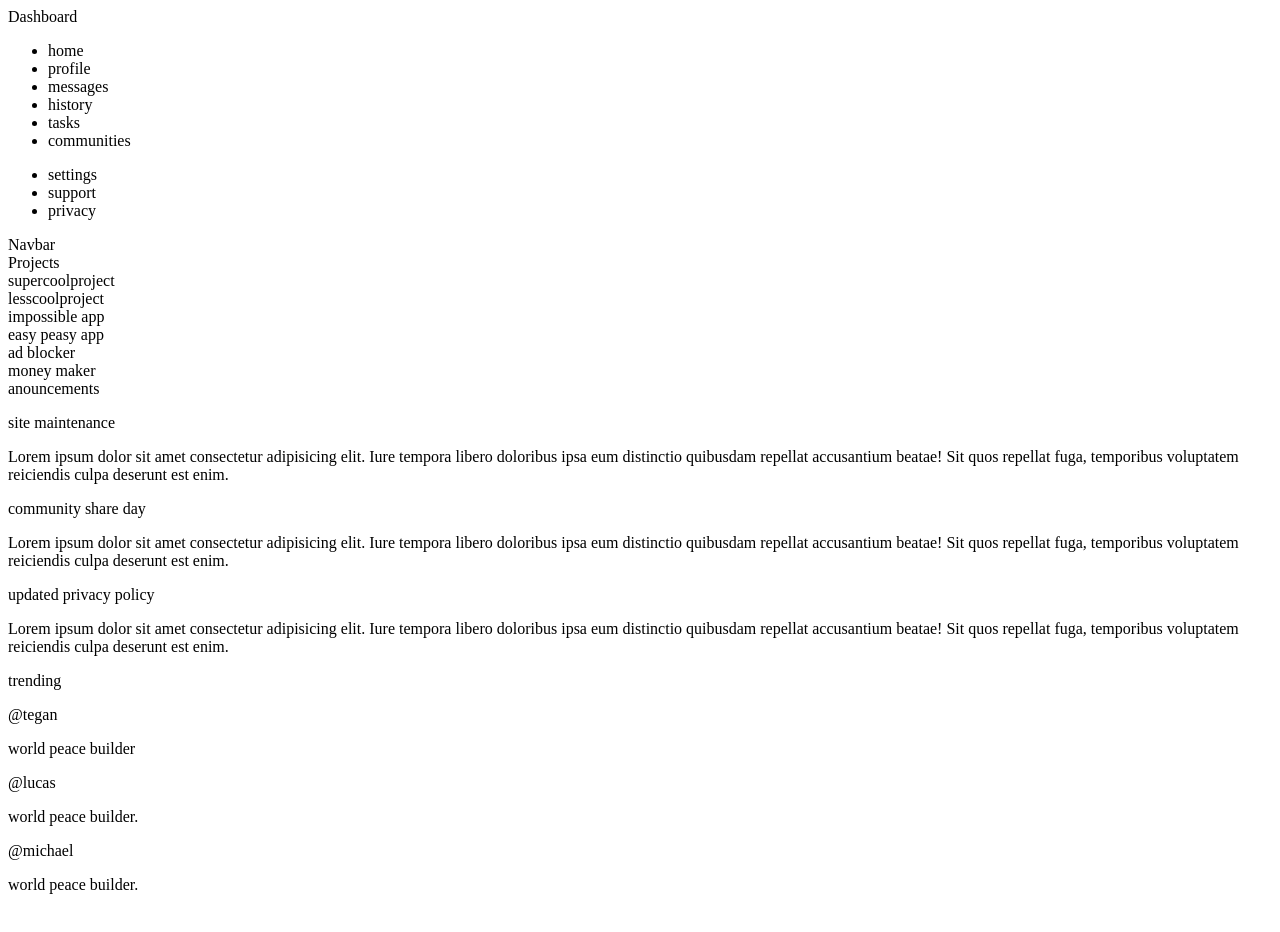
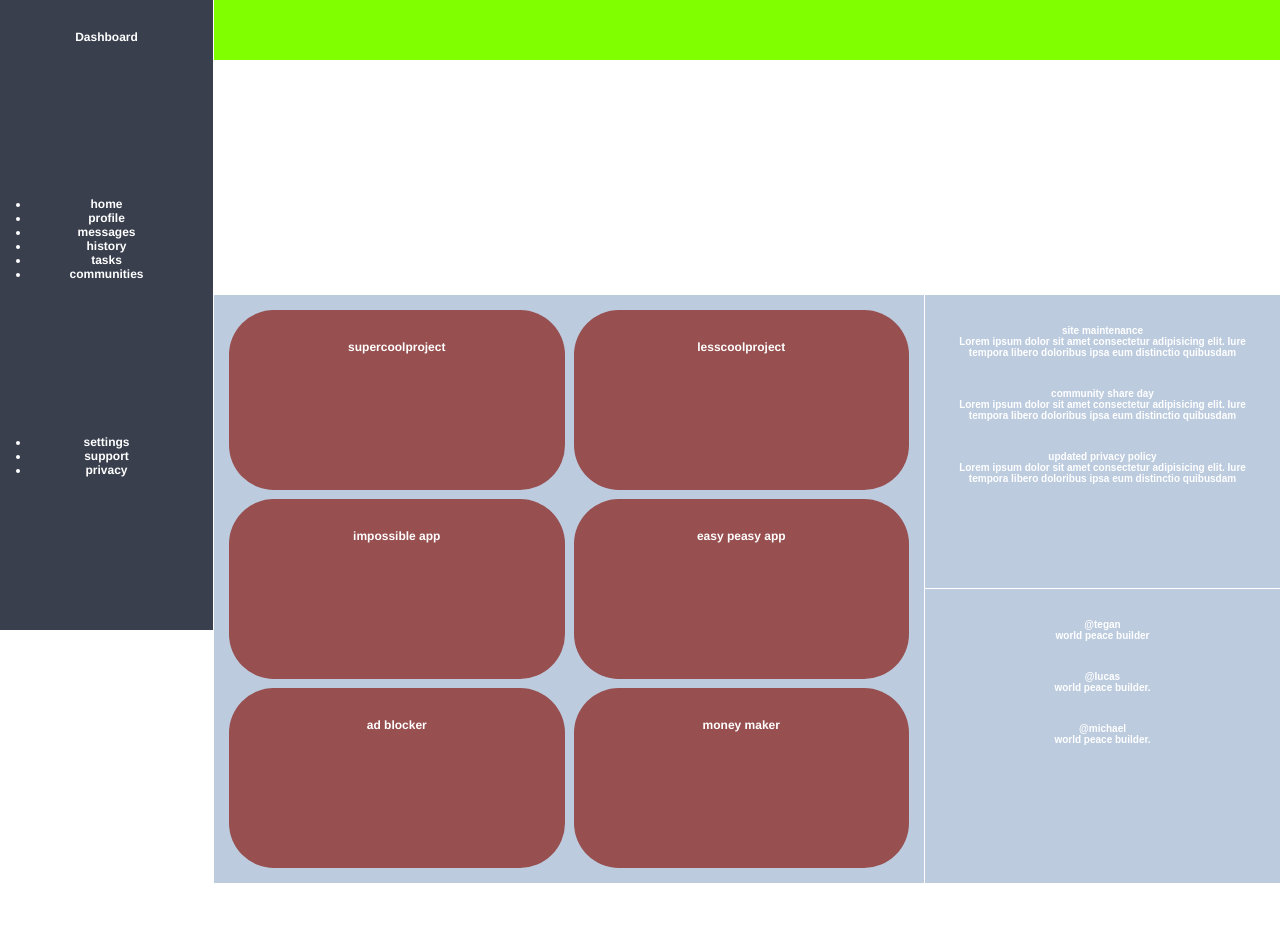
Before and after one commit to hapalua-star/adminDashboard, a plain HTML site: page index.html in a window 1280 px wide. Before the commit the page ends 910 px from the top, so only its background shows below. Drawn offline with Linux system fonts and the light colour scheme.

Commit message:
push main content upwards next to navbar

```diff
--- a/index.html
+++ b/index.html
@@ -34,7 +34,8 @@
          </div>
        </div>
 
-       <div class="navbar">Navbar
+       <div class="navbar">
+
 
 
 
@@ -45,44 +46,74 @@
 
        </div>
 
-       <div class ="maincontent">Projects
+       <div class ="maincontent">
 
-           <div class="supercoolproject">supercoolproject
+         <div class="card">
+
+           <div class="p">supercoolproject
 
            </div>
 
-           <div class="lesscoolproject">lesscoolproject
+         </div>
+
+
+         <div class="card">
+
+           <div class="p">lesscoolproject
 
            </div>
 
-           <div class="impossible app">impossible app
+         </div>
+
+
+         <div class="card">
+
+           <div class="p">impossible app
 
            </div>
 
-           <div class="easy peasy app">easy peasy app
+         </div>
+
+         <div class="card">
+
+           <div class="p">easy peasy app
 
            </div>
 
-           <div class="ad blocker">ad blocker
+         </div>
+
+
+         <div class="card">
+
+           <div class="p">ad blocker
 
            </div>
 
-           <div class="money maker">money maker
+         </div>
+
+         <div class="card">
+
+           <div class="p">money maker
 
            </div>
+
+         </div>
 
 
         </div>
 
-        <div class="anouncements">anouncements
+
+
+
+
+        <div class="anouncements">
 
             <div class ="group">
                <p class="site maintenance">site maintenance
                </p>
                 <p>Lorem ipsum dolor sit amet consectetur adipisicing elit.
                      Iure tempora libero doloribus ipsa eum distinctio quibusdam
-                      repellat accusantium beatae! Sit quos repellat fuga,
-                       temporibus voluptatem reiciendis culpa deserunt est enim.</p>
+                      </p>
 
             </div>
 
@@ -92,8 +123,7 @@
                 </p>
                  <p>Lorem ipsum dolor sit amet consectetur adipisicing elit.
                       Iure tempora libero doloribus ipsa eum distinctio quibusdam
-                       repellat accusantium beatae! Sit quos repellat fuga,
-                        temporibus voluptatem reiciendis culpa deserunt est enim.</p>
+                       </p>
 
              </div>
 
@@ -103,8 +133,7 @@
                 </p>
                  <p>Lorem ipsum dolor sit amet consectetur adipisicing elit.
                       Iure tempora libero doloribus ipsa eum distinctio quibusdam
-                       repellat accusantium beatae! Sit quos repellat fuga,
-                        temporibus voluptatem reiciendis culpa deserunt est enim.</p>
+                       </p>
 
              </div>
 
@@ -114,7 +143,7 @@
 
 
 
-             <div class="trending">trending
+             <div class="trending">
 
                 <div class ="group">
                    <p class="@tegan">@tegan
--- a/style.css
+++ b/style.css
@@ -0,0 +1,101 @@
+*{
+    margin: 0;
+    padding:0;
+
+}
+
+.container{
+    text-align: center;
+    display:grid;
+    grid-template-columns: .6fr 2fr 1fr;
+    grid-template-rows:1fr 1fr 1fr 1fr ;
+    gap:1px;
+
+}
+
+.container div{
+  padding:15px;
+  font-size: 12px;
+  font-family: Helvetica;
+  font-weight: bold;
+  color: white;
+
+
+}
+
+.sidebar{
+background-color: #393f4d;
+display: grid;
+grid-column: 1/2;
+height:600px;
+grid-row: 1/4;
+
+}
+
+.maincontent{
+   background-color: #bccbde;
+   display:grid;
+   grid-template-columns: repeat(auto-fit,minmax(250px,1fr));
+   grid-row: 2/4;
+   gap:9px;
+
+}
+
+.maincontent p{
+  font-size: 18px;
+  font-family: sans-serif;
+  color:rgb(7, 7, 7);
+  text-align: left;
+
+}
+
+.maincontent .card{
+
+    background-color: #974f4f;
+    color:black;
+    text-align: center;
+    height: 150px;
+    border-radius: 45px;
+}
+
+
+
+
+
+.anouncements{
+
+    grid-row: 2;
+    background-color: #bccbde;
+
+}
+
+.anouncements p{
+
+ font-size: 10px;
+ font-family: sans-serif;
+
+}
+
+.trending{
+
+
+    grid-row: 3;
+    background-color: #bccbde;
+
+}
+
+.trending p{
+
+ font-size: 10px;
+ font-family: sans-serif;
+
+}
+
+.navbar{
+ grid-column: 2/4;
+ height: 30px;
+ background-color: chartreuse;
+ grid-row: 1/2;
+
+
+}
```
